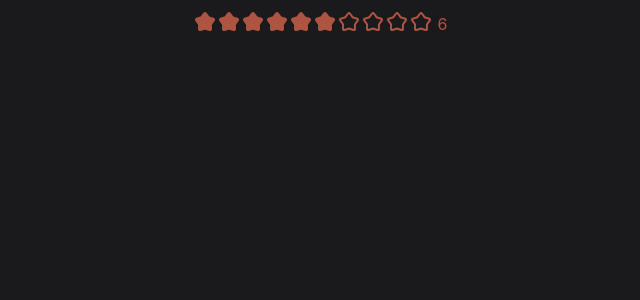
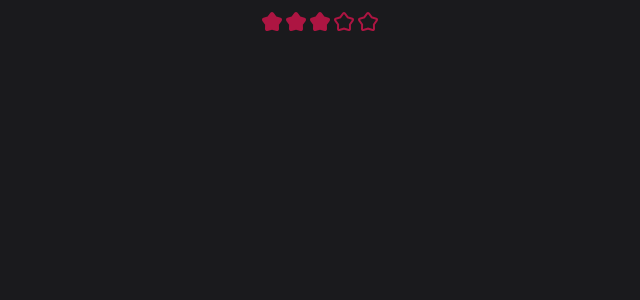
Before and after one commit to mustafa-salah-1/react-list-movies, a React (Create React App) app: page / in a window 1280 px wide. Shown: the top 300 px of the page, without its empty margins (320-960 px from the left). Built offline with nearby package versions, Linux system fonts and the light colour scheme.

Commit message:
Improves StarRating component customization
Enhances the StarRating component by adding the ability to hide the numeric rating display.
Also adjusts the layout to a column format.

```diff
--- a/src/component/StarRating.js
+++ b/src/component/StarRating.js
@@ -7,15 +7,16 @@ const styleStar = {
 const style = {
   padding: "10px",
   display: "flex",
+  flexDirection: "column",
   justifyContent: "center",
   color: "white",
   alignItems: "center",
-  gap: "5px",
 };
 export default function StarRating({
   starLength = 5,
   defaultRate = 0,
   color = "#fff",
+  removeNumberStars = false,
 }) {
   const [rate, setRate] = useState(defaultRate);
   const [rateHover, setRateHover] = useState(rate);
@@ -43,7 +44,11 @@ export default function StarRating({
           />
         ))}
       </div>
-      <div style={{ color: color }}>{rateHover}</div>
+      {!removeNumberStars && (
+        <div style={{ color: color }}>
+          {rate} / {starLength}
+        </div>
+      )}
     </div>
   );
 }
--- a/src/index.js
+++ b/src/index.js
@@ -8,6 +8,11 @@ const root = ReactDOM.createRoot(document.getElementById("root"));
 root.render(
   <React.StrictMode>
     {/* <App /> */}
-    <StarRating defaultRate={6} starLength={10} color={"#ad5542"} />
+    <StarRating
+      defaultRate={3}
+      starLength={5}
+      color={"#ad1542"}
+      removeNumberStars={true}
+    />
   </React.StrictMode>
 );
```
Also changed, not shown: src/index.css (+4 -4 lines).
